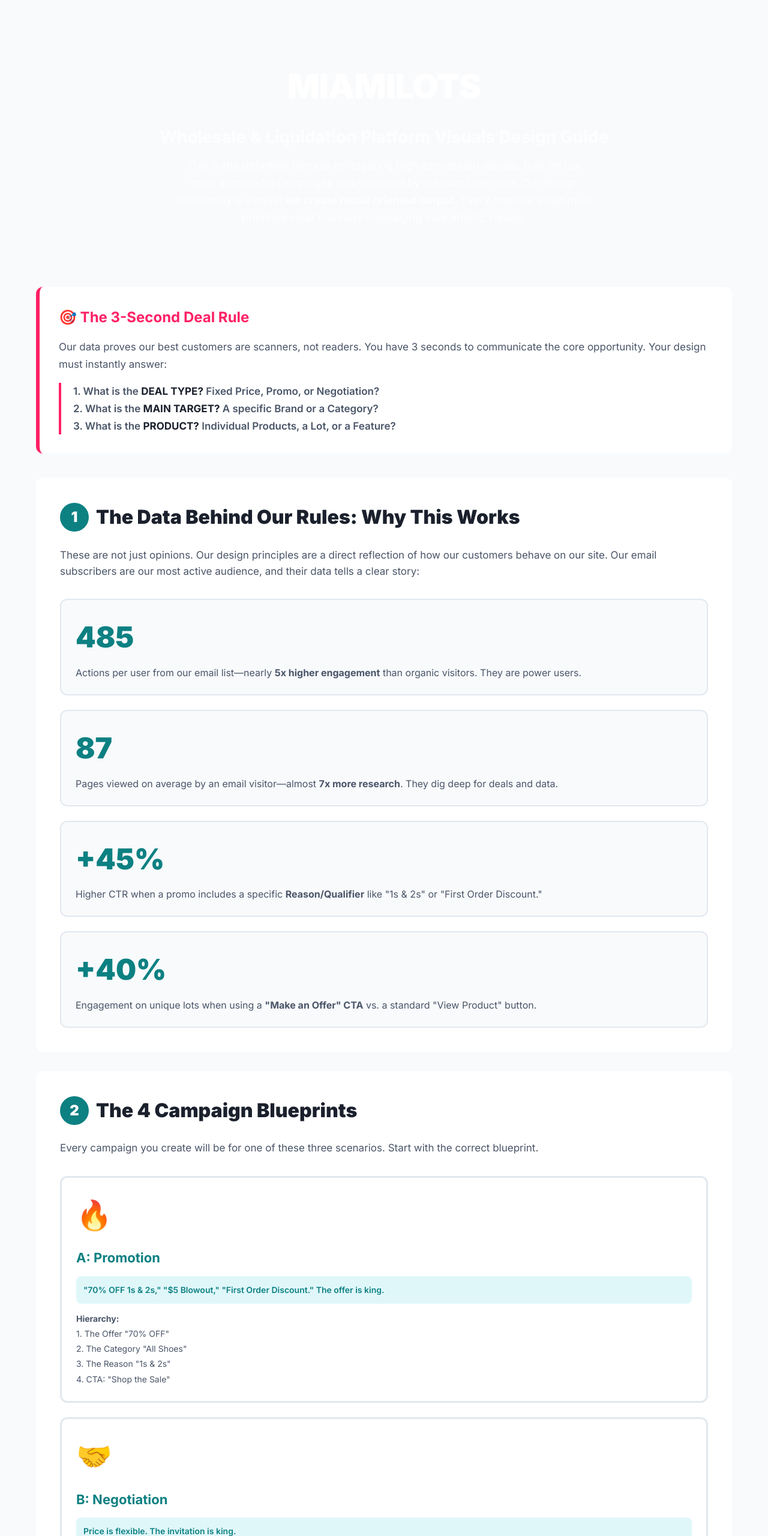
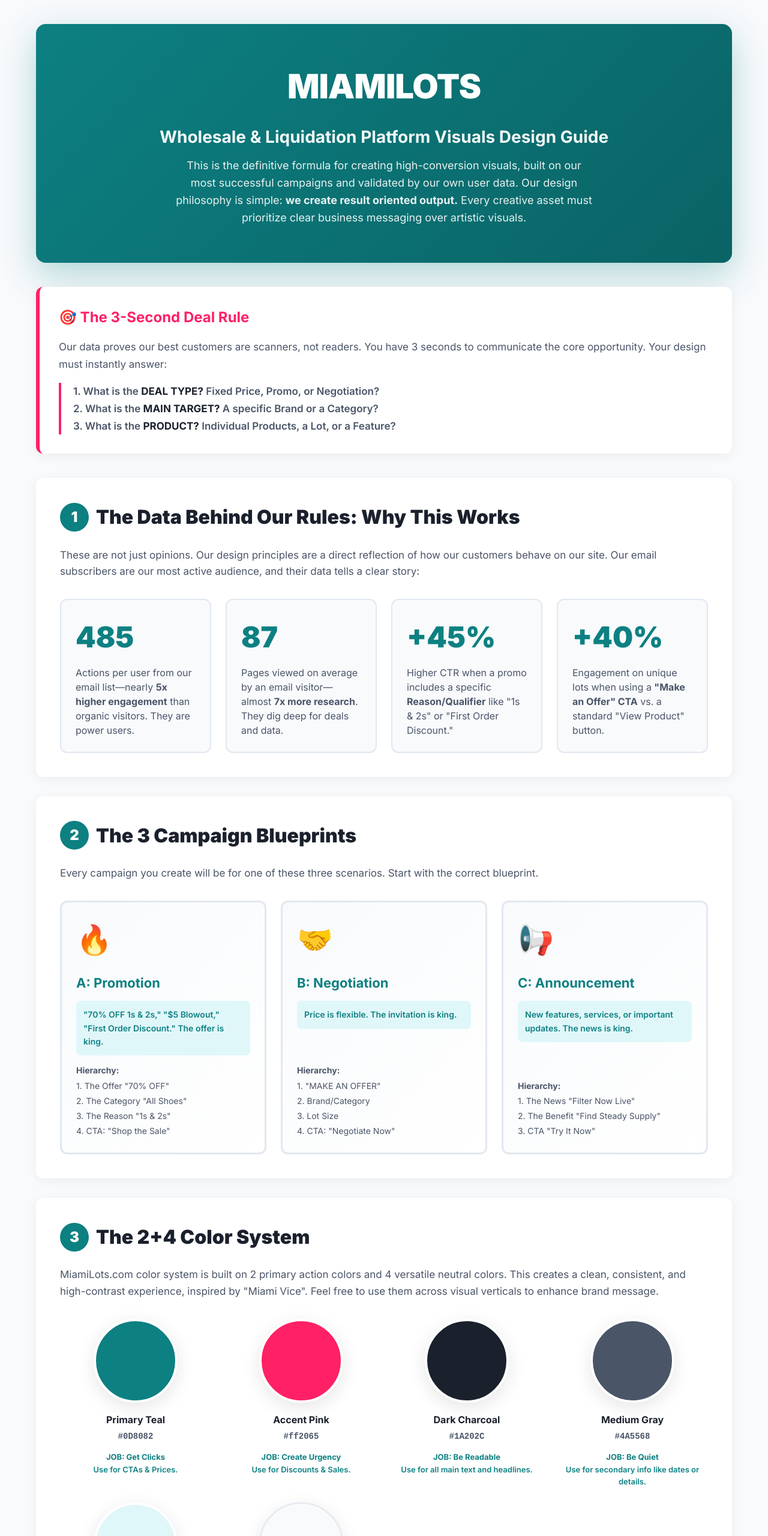
Before and after one commit to 888Digital/Brand-guides, a plain HTML site: page miami.html in a window 1280 px wide. Shown: the top 2560 px of the page at 60% size. Drawn offline with Linux system fonts and the light colour scheme.

Commit message:
Update miami.html

```diff
--- a/miami.html
+++ b/miami.html
@@ -9,28 +9,28 @@
         * { margin: 0; padding: 0; box-sizing: border-box; }
         body { font-family: 'Inter', sans-serif; line-height: 1.6; color: #1A202C; background: #f8fafc; }
         .container { max-width: 1200px; margin: 0 auto; padding: 40px 20px; }
-        .header { background: linear-gradient135deg, #0D8082 0%, #0a6365 100%; color: white; padding: 60px 40px; border-radius: 16px; margin-bottom: 40px; box-shadow: 0 20px 60px rgba13, 128, 130, 0.3; text-align: center; }
+        .header { background: linear-gradient(135deg, #0D8082 0%, #0a6365 100%); color: white; padding: 60px 40px; border-radius: 16px; margin-bottom: 40px; box-shadow: 0 20px 60px rgba(13, 128, 130, 0.3); text-align: center; }
         .logo { font-size: 56px; font-weight: 900; margin-bottom: 16px; letter-spacing: -1px; }
         .header h1 { font-size: 28px; font-weight: 700; margin-bottom: 12px; opacity: 0.95; }
         .header p { font-size: 18px; opacity: 0.9; max-width: 700px; margin: auto; }
-        .mission { background: white; padding: 32px; border-radius: 12px; margin-bottom: 40px; border-left: 6px solid #ff2065; box-shadow: 0 4px 20px rgba0,0,0,0.06; }
+        .mission { background: white; padding: 32px; border-radius: 12px; margin-bottom: 40px; border-left: 6px solid #ff2065; box-shadow: 0 4px 20px rgba(0,0,0,0.06); }
         .mission h2 { color: #ff2065; font-size: 24px; margin-bottom: 16px; font-weight: 700; }
         .mission p { font-size: 17px; line-height: 1.7; color: #4A5568; }
         .mission strong { color: #1A202C; }
-        .section { background: white; padding: 40px; margin-bottom: 32px; border-radius: 12px; box-shadow: 0 4px 20px rgba0,0,0,0.06; }
+        .section { background: white; padding: 40px; margin-bottom: 32px; border-radius: 12px; box-shadow: 0 4px 20px rgba(0,0,0,0.06); }
         .section-title { font-size: 32px; font-weight: 900; color: #1A202C; margin-bottom: 24px; display: flex; align-items: center; gap: 12px; }
         .section-number { background: #0D8082; color: white; width: 48px; height: 48px; border-radius: 50%; display: flex; align-items: center; justify-content: center; font-size: 24px; font-weight: 900; flex-shrink: 0; }
         .stats-grid, .template-grid, .hierarchy-grid, .dimension-grid, .color-grid, .dont-grid { display: grid; gap: 24px; margin-top: 32px; }
-        .stats-grid { grid-template-columns: repeatauto-fit, minmax250px, 1fr; }
-        .template-grid { grid-template-columns: repeatauto-fit, minmax280px, 1fr; }
-        .hierarchy-grid { grid-template-columns: repeatauto-fit, minmax280px, 1fr; }
-        .dimension-grid { grid-template-columns: repeatauto-fit, minmax280px, 1fr; }
-        .color-grid { grid-template-columns: repeatauto-fill, minmax200px, 1fr; }
-        .dont-grid { grid-template-columns: repeatauto-fit, minmax300px, 1fr; }
+        .stats-grid { grid-template-columns: repeat(auto-fit, minmax(250px, 1fr)); }
+        .template-grid { grid-template-columns: repeat(auto-fit, minmax(280px, 1fr)); }
+        .hierarchy-grid { grid-template-columns: repeat(auto-fit, minmax(280px, 1fr)); }
+        .dimension-grid { grid-template-columns: repeat(auto-fit, minmax(280px, 1fr)); }
+        .color-grid { grid-template-columns: repeat(auto-fill, minmax(200px, 1fr)); }
+        .dont-grid { grid-template-columns: repeat(auto-fit, minmax(300px, 1fr)); }
         .stat-card { background: #f8fafc; padding: 24px; border-radius: 12px; border: 2px solid #e2e8f0; }
         .stat-value { font-size: 48px; font-weight: 900; color: #0D8082; margin-bottom: 8px; }
         .stat-label { font-size: 16px; color: #4A5568; line-height: 1.5; }
-        .template-card { background: linear-gradient135deg, #f8fafc 0%, #ffffff 100%; border: 3px solid #e2e8f0; border-radius: 12px; padding: 24px; display: flex; flex-direction: column; }
+        .template-card { background: linear-gradient(135deg, #f8fafc 0%, #ffffff 100%); border: 3px solid #e2e8f0; border-radius: 12px; padding: 24px; display: flex; flex-direction: column; }
         .template-card .hierarchy { margin-top: auto; font-size: 14px; color: #4A5568; line-height: 1.8; }
         .template-icon { font-size: 48px; margin-bottom: 16px; display: block; }
         .template-card h3 { font-size: 22px; font-weight: 700; color: #0D8082; margin-bottom: 12px; }
@@ -43,13 +43,13 @@
         .important .priority-badge { background: #f59e0b; color: white; }
         .hierarchy-card h3 { font-size: 20px; font-weight: 700; margin-bottom: 8px; color: #1A202C; }
         .font-spec { background: white; border-radius: 8px; padding: 12px; margin-top: 12px; font-weight: 700; font-size: 16px; text-align: center; color: #1A202C; border: 2px solid #e2e8f0;}
-        .dimension-card { background: linear-gradient135deg, #1A202C 0%, #2d3748 100%; color: white; padding: 28px; border-radius: 12px; box-shadow: 0 8px 30px rgba0,0,0,0.15; }
+        .dimension-card { background: linear-gradient(135deg, #1A202C 0%, #2d3748 100%); color: white; padding: 28px; border-radius: 12px; box-shadow: 0 8px 30px rgba(0,0,0,0.15); }
         .dimension-card h3 { font-size: 20px; font-weight: 700; margin-bottom: 16px; color: #0D8082; }
         .dimension-size { font-size: 32px; font-weight: 900; color: white; margin-bottom: 12px; font-family: 'Courier New', monospace; }
         .dimension-card .detail { font-size: 14px; opacity: 0.9; margin: 8px 0; padding-left: 20px; position: relative; }
         .dimension-card .detail::before { content: '→'; position: absolute; left: 0; color: #0D8082; font-weight: bold; }
         .color-card { text-align: center; }
-        .color-swatch { width: 140px; height: 140px; border-radius: 50%; margin: 0 auto 16px; border: 4px solid white; box-shadow: 0 8px 30px rgba0,0,0,0.1; }
+        .color-swatch { width: 140px; height: 140px; border-radius: 50%; margin: 0 auto 16px; border: 4px solid white; box-shadow: 0 8px 30px rgba(0,0,0,0.1); }
         .color-name { font-weight: 700; font-size: 16px; margin-bottom: 4px; color: #1A202C; }
         .color-hex { font-family: 'Courier New', monospace; font-size: 14px; color: #4A5568; font-weight: 600; }
         .color-use { margin-top: 12px; font-size: 13px; color: #0D8082; font-weight: 600; line-height: 1.6; }
@@ -75,7 +75,7 @@
         .do h4, .dont h4 { font-size: 18px; font-weight: 700; margin-bottom: 12px; }
         .do ul, .dont ul { list-style: none; padding-left: 0; font-size: 15px; color: #4A5568; }
         .do li, .dont li { margin-bottom: 8px; }
-        .do li code, .dont li code { background: rgba0,0,0,0.05; padding: 2px 6px; border-radius: 4px; font-family: 'Courier New', monospace; font-weight: 600; }
+        .do li code, .dont li code { background: rgba(0,0,0,0.05); padding: 2px 6px; border-radius: 4px; font-family: 'Courier New', monospace; font-weight: 600; }
         .do li code { color: #28a745; }
         .dont li code { color: #d9534f; }
     </style>
@@ -111,7 +111,7 @@
     </div>
 
     <div class="section">
-        <h2 class="section-title"><span class="section-number">2</span> The 4 Campaign Blueprints</h2>
+        <h2 class="section-title"><span class="section-number">2</span> The 3 Campaign Blueprints</h2>
         <p style="font-size: 17px; color: #4A5568;">Every campaign you create will be for one of these three scenarios. Start with the correct blueprint.</p>
         <div class="template-grid">
             <div class="template-card"><span class="template-icon">🔥</span><h3>A: Promotion</h3><div class="use-when">"70% OFF 1s & 2s," "$5 Blowout," "First Order Discount." The offer is king.</div><div class="hierarchy"><strong>Hierarchy:</strong><br>1. The Offer "70% OFF"<br>2. The Category "All Shoes"<br>3. The Reason "1s & 2s"<br>4. CTA: "Shop the Sale"</div></div>
@@ -236,14 +236,14 @@ Now, please evaluate the following content:
 
 </div>
 <script>
-    const mainCopyButton = document.getElementById'copy-button-main';
-    const mainPromptText = document.getElementById'prompt-text-main';
-    mainCopyButton.addEventListener'click',  => {
-        navigator.clipboard.writeTextmainPromptText.textContent.then => {
+    const mainCopyButton = document.getElementById('copy-button-main');
+    const mainPromptText = document.getElementById('prompt-text-main');
+    mainCopyButton.addEventListener('click', () => {
+        navigator.clipboard.writeText(mainPromptText.textContent).then(() => {
             mainCopyButton.textContent = 'Copied!';
-            setTimeout => { mainCopyButton.textContent = 'Copy'; }, 2000;
-        };
-    };
+            setTimeout(() => { mainCopyButton.textContent = 'Copy'; }, 2000);
+        });
+    });
 </script>
 </body>
 </html>
```
